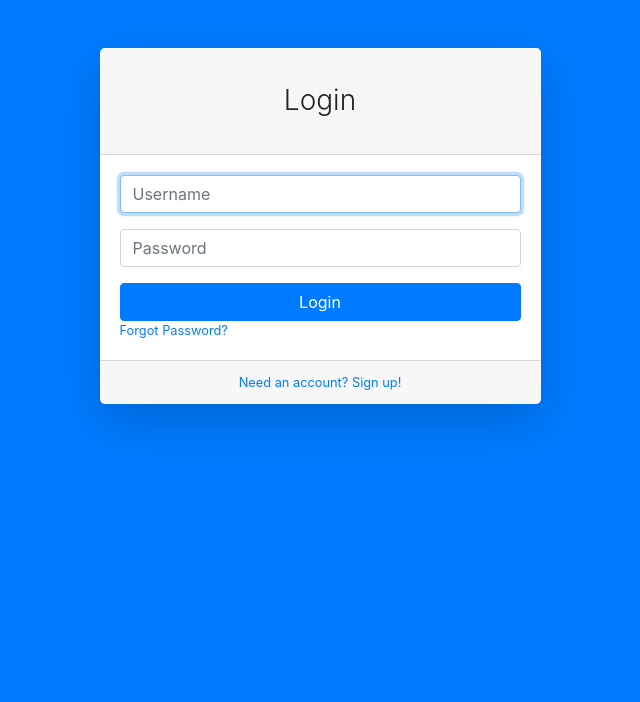
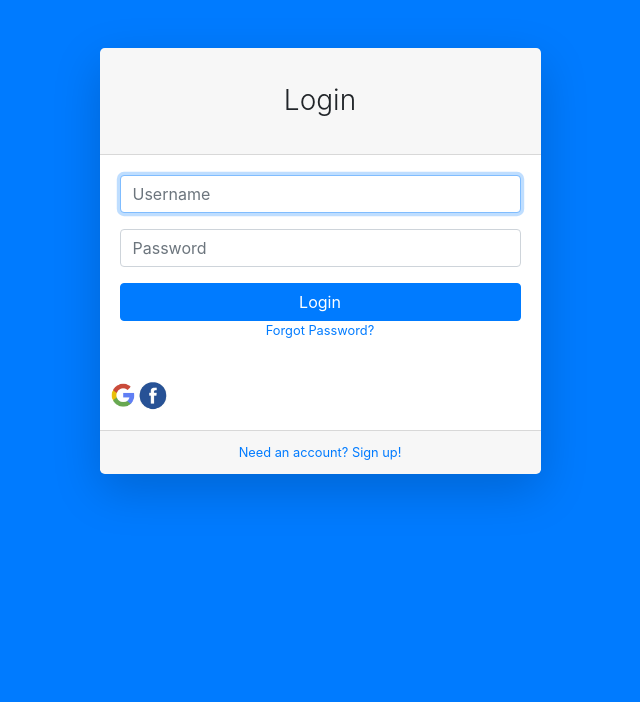
Before and after one commit to Goosefrom/practic, a Django app: page /login/ in a window 1280 px wide. Shown: the top 702 px of the page, without its empty margins (320-960 px from the left). Run offline with Django 3.2, Linux system fonts and the light colour scheme; some libraries are stand-ins or nearby versions.

Commit message:
google and facebook icons

```diff
--- a/core/templates/base.html
+++ b/core/templates/base.html
@@ -4,7 +4,7 @@
 
 <head>
 
-
+  <link rel="shortcut icon" href="/static/images/mk.png" type="image/png">
   <meta charset="utf-8">
   <meta http-equiv="X-UA-Compatible" content="IE=edge">
   <meta name="viewport" content="width=device-width, initial-scale=1, shrink-to-fit=no">
--- a/core/templates/login.html
+++ b/core/templates/login.html
@@ -31,7 +31,11 @@
                                           </div>
                                           <button class="btn btn-primary btn-block" type="submit">Login</button>
                                         </form>
-                                        <div class="small"><a href="/password">Forgot Password?</a></div>
+                                    <div class="small text-center"><a href="/password">Forgot Password?</a></div>
+                                    </div>
+                                    <div class="card-body row">
+                                        <div class="small"><a href="/#"><img src="/static/images/google.jpg" width="30" height="30"></a></div>
+                                        <div class="small"><a href="/#"><img src="/static/images/facebook.jpg" width="30" height="30"></a></div>
                                     </div>
                                     <div class="card-footer text-center">
                                         <div class="small"><a href="/register/">Need an account? Sign up!</a></div>
--- a/core/templates/register.html
+++ b/core/templates/register.html
@@ -22,6 +22,10 @@
                                             {{form.as_p}}
                                           <button class="btn btn-primary btn-block" type="submit">Create Account</button>
                                         </form>
+                                    </div>
+                                    <div class="card-body row">
+                                        <div class="small"><a href="/#"><img src="/static/images/google.jpg" width="30" height="30"></a></div>
+                                        <div class="small"><a href="/#"><img src="/static/images/facebook.jpg" width="30" height="30"></a></div>
                                     </div>
                                     <div class="card-footer text-center">
                                         <div class="small"><a href="/login/">Have an account? Go to login</a></div>
--- a/core/views.py
+++ b/core/views.py
@@ -5,7 +5,7 @@ from django.shortcuts import render
 from django.views import View
 
 from django.contrib.auth.forms import AuthenticationForm
-from django.contrib.auth import login, authenticate
+from django.contrib.auth import login, authenticate, logout
 
 from django.contrib.auth.mixins import LoginRequiredMixin
 
@@ -67,3 +67,9 @@ class Register(View):
                 return HttpResponseRedirect('/')
         else:
             return render(request, self.template, {'form': form})
+
+
+class Logout(View):
+    def get(self, request):
+        logout(request)
+        return HttpResponseRedirect('/')
--- a/practic/settings.py
+++ b/practic/settings.py
@@ -66,6 +66,7 @@ TEMPLATES = [
                 'django.template.context_processors.request',
                 'django.contrib.auth.context_processors.auth',
                 'django.contrib.messages.context_processors.messages',
+                'social_django.context_processors.backends',
             ],
         },
     },
--- a/practic/urls.py
+++ b/practic/urls.py
@@ -24,4 +24,6 @@ urlpatterns = [
     path('login/', views.Login.as_view(), name='login'),
     path('password/', views.Password.as_view(), name='password'),
     path('register/', views.Register.as_view(), name='register'),
+    path('logout/', views.Logout.as_view(), name='logout'),
+
     ]
```
Also changed, not shown: core/templates/index.html (+5 -5 lines), core/static/images/facebook.jpg (added), core/static/images/favicon.ico (added), core/static/images/google.jpg (added), core/static/images/logo.jpg (added), core/static/images/mk.png (added), db.sqlite3.
